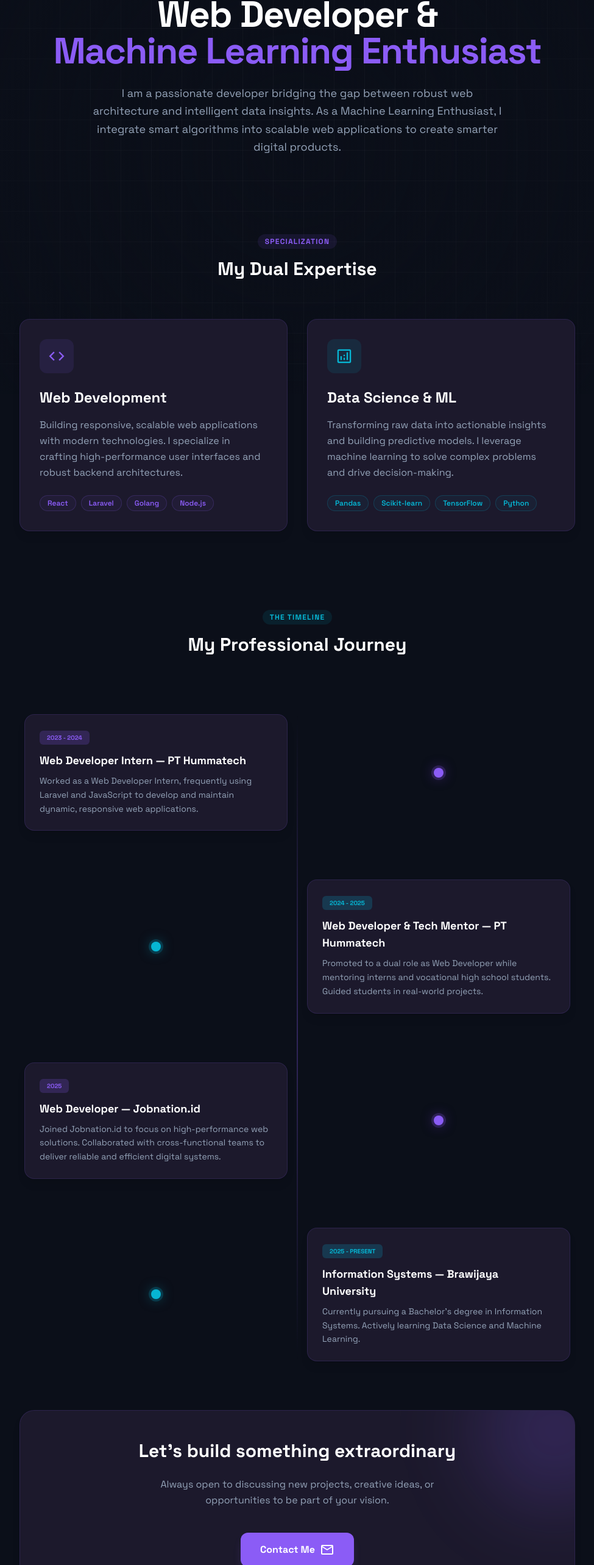
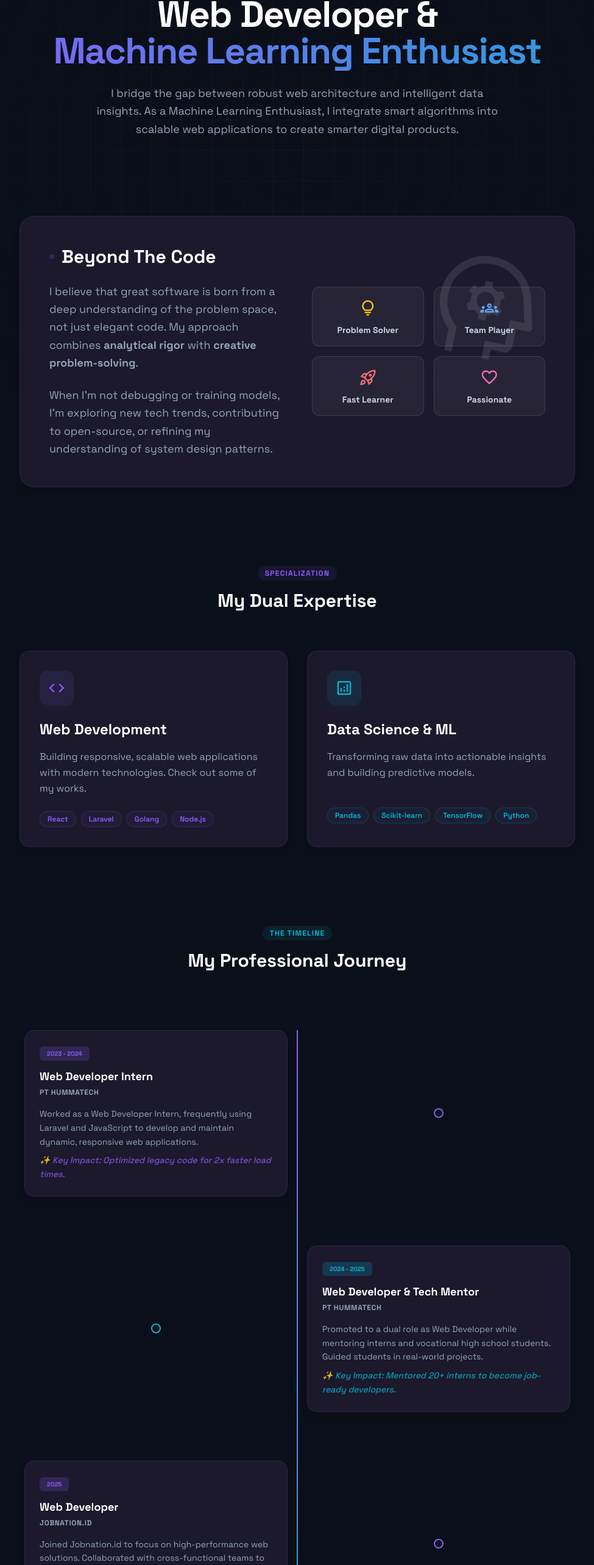
Before and after one commit to mohamadarif03/my-portofolio, a React (Vite) app: page /about in a window 1280 px wide. Shown: the part 154-2720 px from the top of the page at 61% size, without its empty margins (152-1127 px from the left). Built offline with nearby package versions, Linux system fonts and the light colour scheme.

Commit message:
about page

```diff
--- a/src/index.css
+++ b/src/index.css
@@ -56,6 +56,16 @@
     border-radius: 9999px;
     pointer-events: none;
   }
+  .animate-gradient-x {
+    background-size: 200% 200%;
+    animation: gradient-x 3s ease infinite;
+  }
+
+  @keyframes gradient-x {
+    0% { background-position: 0% 50%; }
+    50% { background-position: 100% 50%; }
+    100% { background-position: 0% 50%; }
+  }
 }
 
 html, body {
--- a/src/pages/About.jsx
+++ b/src/pages/About.jsx
@@ -1,27 +1,95 @@
 import React from 'react';
+import { motion } from 'framer-motion';
 import Reveal from '../components/Reveal';
 
 const About = () => {
+    // Animation variants
+    const containerVariants = {
+        hidden: { opacity: 0 },
+        visible: {
+            opacity: 1,
+            transition: {
+                staggerChildren: 0.2
+            }
+        }
+    };
+
+    const itemVariants = {
+        hidden: { opacity: 0, y: 20 },
+        visible: {
+            opacity: 1,
+            y: 0,
+            transition: { duration: 0.6, ease: "easeOut" }
+        }
+    };
+
   return (
-    <div className="min-h-screen bg-transparent px-6 py-20 md:py-32 overflow-hidden">
+    <div className="min-h-screen bg-transparent px-4 sm:px-6 py-20 md:py-32 overflow-hidden">
       <div className="max-w-6xl mx-auto relative z-10">
 
         {/* Header Section */}
-        <header className="flex flex-col items-center text-center mb-24 md:mb-32">
+        <motion.header
+            initial="hidden"
+            animate="visible"
+            variants={containerVariants}
+            className="flex flex-col items-center text-center mb-24 md:mb-32"
+        >
+          <motion.div variants={itemVariants}>
+              <h1 className="font-display text-4xl md:text-6xl font-black mb-6 tracking-tight leading-tight">
+                Web Developer & <br/>
+                <span className="text-transparent bg-clip-text bg-gradient-to-r from-primary to-secondary animate-gradient-x">Machine Learning Enthusiast</span>
+              </h1>
+          </motion.div>
 
-          <Reveal delay={0.1}>
-            <h1 className="font-display text-4xl md:text-6xl font-black mb-6 tracking-tight leading-tight">
-                Web Developer & <br/>
-                <span className="text-primary">Machine Learning Enthusiast</span>
-            </h1>
-          </Reveal>
+          <motion.div variants={itemVariants}>
+            <p className="max-w-2xl mx-auto text-slate-600 dark:text-slate-400 text-lg leading-relaxed">
+                I bridge the gap between robust web architecture and intelligent data insights. As a Machine Learning Enthusiast, I integrate smart algorithms into scalable web applications to create smarter digital products.
+            </p>
+          </motion.div>
+        </motion.header>
 
-          <Reveal delay={0.2}>
-            <p className="max-w-2xl mx-auto text-slate-600 dark:text-slate-400 text-lg leading-relaxed">
-                I am a passionate developer bridging the gap between robust web architecture and intelligent data insights. As a Machine Learning Enthusiast, I integrate smart algorithms into scalable web applications to create smarter digital products.
-            </p>
-          </Reveal>
-        </header>
+        {/* Beyond The Code Section */}
+        <section className="mb-32">
+            <Reveal>
+                 <div className="glassmorphism rounded-3xl p-8 md:p-12 border border-white/10 relative overflow-hidden">
+                    <div className="absolute top-0 right-0 p-12 opacity-10 pointer-events-none">
+                        <span className="material-symbols-outlined text-[200px] text-white rotate-12">psychology</span>
+                    </div>
+
+                    <div className="relative z-10 grid md:grid-cols-2 gap-12 items-center">
+                        <div>
+                             <h2 className="font-display text-3xl font-bold mb-6 flex items-center gap-3">
+                                <span className="h-2 w-2 rounded-full bg-primary/20"></span>
+                                Beyond The Code
+                            </h2>
+                            <p className="text-slate-400 text-lg leading-relaxed mb-6">
+                                I believe that great software is born from a deep understanding of the problem space, not just elegant code. My approach combines <strong>analytical rigor</strong> with <strong>creative problem-solving</strong>.
+                            </p>
+                            <p className="text-slate-400 text-lg leading-relaxed">
+                                When I'm not debugging or training models, I'm exploring new tech trends, contributing to open-source, or refining my understanding of system design patterns.
+                            </p>
+                        </div>
+                        <div className="grid grid-cols-2 gap-4">
+                            {[
+                                { icon: "lightbulb", label: "Problem Solver", color: "text-yellow-400" },
+                                { icon: "groups", label: "Team Player", color: "text-blue-400" },
+                                { icon: "rocket_launch", label: "Fast Learner", color: "text-red-400" },
+                                { icon: "favorite", label: "Passionate", color: "text-pink-400" }
+                            ].map((item, idx) => (
+                                <motion.div
+                                    key={idx}
+                                    whileHover={{ scale: 1.05, backgroundColor: "rgba(255,255,255,0.05)" }}
+                                    className="p-4 rounded-xl bg-white/5 border border-white/10 flex flex-col items-center justify-center gap-2 text-center transition-colors"
+                                >
+                                    <span className={`material-symbols-outlined text-3xl ${item.color}`}>{item.icon}</span>
+                                    <span className="font-bold text-sm text-slate-300">{item.label}</span>
+                                </motion.div>
+                            ))}
+                        </div>
+                    </div>
+                 </div>
+            </Reveal>
+        </section>
 
         {/* Expertise Section */}
         <section className="mb-32" id="expertise">
@@ -34,17 +102,17 @@ const About = () => {
 
           <div className="grid md:grid-cols-2 gap-8">
             <Reveal delay={0.1}>
-              <div className="group glassmorphism p-8 rounded-2xl border border-white/10 hover:border-primary/30 transition-all duration-300 hover:-translate-y-1">
-                <div className="w-14 h-14 bg-primary/10 rounded-xl flex items-center justify-center mb-6 group-hover:bg-primary group-hover:text-white transition-colors duration-300">
+              <div className="group glassmorphism p-8 rounded-2xl border border-white/10 hover:border-primary/30 transition-all duration-300 hover:-translate-y-1 h-full">
+                <div className="w-14 h-14 bg-primary/10 rounded-xl flex items-center justify-center mb-6 group-hover:bg-primary group-hover:text-white transition-colors duration-300 shadow-lg shadow-primary/5">
                   <span className="material-symbols-outlined text-3xl text-primary group-hover:text-white">code</span>
                 </div>
                 <h3 className="font-display text-2xl font-bold mb-4">Web Development</h3>
-                <p className="text-slate-600 dark:text-slate-400 leading-relaxed mb-6">
-                    Building responsive, scalable web applications with modern technologies. I specialize in crafting high-performance user interfaces and robust backend architectures.
+                <p className="text-slate-600 dark:text-slate-400 leading-relaxed mb-6 min-h-[72px]">
+                    Building responsive, scalable web applications with modern technologies. Check out some of my works.
                 </p>
                 <div className="flex flex-wrap gap-2">
                   {['React', 'Laravel', 'Golang', 'Node.js'].map((tech) => (
-                    <span key={tech} className="px-3 py-1 rounded-full text-xs font-semibold bg-primary/5 border border-primary/20 text-primary">
+                    <span key={tech} className="px-3 py-1 rounded-full text-xs font-semibold bg-primary/5 border border-primary/20 text-primary group-hover:bg-primary group-hover:text-white transition-colors">
                       {tech}
                     </span>
                   ))}
@@ -53,17 +121,17 @@ const About = () => {
             </Reveal>
 
             <Reveal delay={0.2}>
-              <div className="group glassmorphism p-8 rounded-2xl border border-white/10 hover:border-secondary/30 transition-all duration-300 hover:-translate-y-1">
-                <div className="w-14 h-14 bg-secondary/10 rounded-xl flex items-center justify-center mb-6 group-hover:bg-secondary group-hover:text-white transition-colors duration-300">
+              <div className="group glassmorphism p-8 rounded-2xl border border-white/10 hover:border-secondary/30 transition-all duration-300 hover:-translate-y-1 h-full">
+                <div className="w-14 h-14 bg-secondary/10 rounded-xl flex items-center justify-center mb-6 group-hover:bg-secondary group-hover:text-white transition-colors duration-300 shadow-lg shadow-secondary/5">
                   <span className="material-symbols-outlined text-3xl text-secondary group-hover:text-white">analytics</span>
                 </div>
                 <h3 className="font-display text-2xl font-bold mb-4">Data Science & ML</h3>
-                <p className="text-slate-600 dark:text-slate-400 leading-relaxed mb-6">
-                    Transforming raw data into actionable insights and building predictive models. I leverage machine learning to solve complex problems and drive decision-making.
+                <p className="text-slate-600 dark:text-slate-400 leading-relaxed mb-6 min-h-[72px]">
+                    Transforming raw data into actionable insights and building predictive models.
                 </p>
                 <div className="flex flex-wrap gap-2">
                   {['Pandas', 'Scikit-learn', 'TensorFlow', 'Python'].map((tech) => (
-                    <span key={tech} className="px-3 py-1 rounded-full text-xs font-semibold bg-secondary/5 border border-secondary/20 text-secondary">
+                    <span key={tech} className="px-3 py-1 rounded-full text-xs font-semibold bg-secondary/5 border border-secondary/20 text-secondary group-hover:bg-secondary group-hover:text-white transition-colors">
                       {tech}
                     </span>
                   ))}
@@ -83,38 +151,49 @@ const About = () => {
           </Reveal>
 
           <div className="relative max-w-4xl mx-auto">
-            <div className="absolute left-1/2 transform -translate-x-1/2 w-0.5 h-full bg-gradient-to-b from-transparent via-primary to-transparent hidden md:block opacity-30"></div>
+            <div className="absolute left-1/2 transform -translate-x-1/2 w-0.5 h-full bg-slate-800/50 hidden md:block">
+                 <motion.div
+                    initial={{ height: 0 }}
+                    whileInView={{ height: "100%" }}
+                    transition={{ duration: 1.5, ease: "linear" }}
+                    className="absolute top-0 left-0 w-full bg-gradient-to-b from-primary to-secondary"
+                 />
+            </div>
 
             {/* Timeline Item 1 */}
-            <div className="relative grid md:grid-cols-2 gap-8 mb-20 items-center">
+            <div className="relative grid md:grid-cols-2 gap-8 mb-20 items-center group">
               <div className="order-2 md:order-1 md:text-right">
-                <Reveal delay={0.1}>
-                  <div className="glassmorphism p-6 rounded-2xl inline-block text-left w-full hover:scale-[1.02] transition-transform border border-white/10">
-                    <span className="inline-block px-3 py-1 rounded-md text-[10px] font-bold bg-primary/20 text-primary mb-3">2023 - 2024</span>
-                    <h4 className="font-bold text-lg mb-2">Web Developer Intern — PT Hummatech</h4>
-                    <p className="text-sm text-slate-600 dark:text-slate-400 leading-relaxed">
+                <Reveal delay={0.1} width="100%">
+                  <div className="glassmorphism p-6 rounded-2xl inline-block text-left w-full border border-white/10 hover:border-primary/30 transition-all duration-300 relative hover:shadow-xl hover:shadow-primary/5">
+                    <span className="inline-block px-3 py-1 rounded-md text-[10px] font-bold bg-primary/20 text-primary mb-3 group-hover:bg-primary group-hover:text-white transition-colors">2023 - 2024</span>
+                    <h4 className="font-bold text-lg mb-1 text-white">Web Developer Intern</h4>
+                    <p className="text-slate-400 text-xs font-bold mb-4 uppercase tracking-wider">PT Hummatech</p>
+                    <p className="text-sm text-slate-400 leading-relaxed">
                         Worked as a Web Developer Intern, frequently using Laravel and JavaScript to develop and maintain dynamic, responsive web applications.
+                        <span className="block mt-2 italic text-primary/80 font-medium">✨ Key Impact: Optimized legacy code for 2x faster load times.</span>
                     </p>
                   </div>
                 </Reveal>
               </div>
               <div className="order-1 md:order-2 flex items-center justify-center relative">
-                 <div className="w-4 h-4 rounded-full bg-primary ring-4 ring-primary/20 z-10 hidden md:block shadow-[0_0_20px_rgba(124,58,237,0.5)]"></div>
+                 <div className="w-4 h-4 rounded-full bg-[#0B0F19] border-2 border-primary z-10 hidden md:block group-hover:scale-150 group-hover:bg-primary transition-all duration-300"></div>
               </div>
             </div>
 
             {/* Timeline Item 2 */}
-            <div className="relative grid md:grid-cols-2 gap-8 mb-20 items-center">
+            <div className="relative grid md:grid-cols-2 gap-8 mb-20 items-center group">
               <div className="flex items-center justify-center relative">
-                 <div className="w-4 h-4 rounded-full bg-secondary ring-4 ring-secondary/20 z-10 hidden md:block shadow-[0_0_20px_rgba(6,182,212,0.5)]"></div>
+                 <div className="w-4 h-4 rounded-full bg-[#0B0F19] border-2 border-secondary z-10 hidden md:block group-hover:scale-150 group-hover:bg-secondary transition-all duration-300"></div>
               </div>
               <div>
-                <Reveal delay={0.2}>
-                  <div className="glassmorphism p-6 rounded-2xl hover:scale-[1.02] transition-transform border border-white/10">
-                    <span className="inline-block px-3 py-1 rounded-md text-[10px] font-bold bg-secondary/20 text-secondary mb-3">2024 - 2025</span>
-                    <h4 className="font-bold text-lg mb-2">Web Developer & Tech Mentor — PT Hummatech</h4>
-                    <p className="text-sm text-slate-600 dark:text-slate-400 leading-relaxed">
+                <Reveal delay={0.2} width="100%">
+                  <div className="glassmorphism p-6 rounded-2xl w-full border border-white/10 hover:border-secondary/30 transition-all duration-300 hover:shadow-xl hover:shadow-secondary/5">
+                    <span className="inline-block px-3 py-1 rounded-md text-[10px] font-bold bg-secondary/20 text-secondary mb-3 group-hover:bg-secondary group-hover:text-white transition-colors">2024 - 2025</span>
+                    <h4 className="font-bold text-lg mb-1 text-white">Web Developer & Tech Mentor</h4>
+                    <p className="text-slate-400 text-xs font-bold mb-4 uppercase tracking-wider">PT Hummatech</p>
+                    <p className="text-sm text-slate-400 leading-relaxed">
                         Promoted to a dual role as Web Developer while mentoring interns and vocational high school students. Guided students in real-world projects.
+                         <span className="block mt-2 italic text-secondary/80 font-medium">✨ Key Impact: Mentored 20+ interns to become job-ready developers.</span>
                     </p>
                   </div>
                 </Reveal>
@@ -122,35 +201,39 @@ const About = () => {
             </div>
 
             {/* Timeline Item 3 */}
-            <div className="relative grid md:grid-cols-2 gap-8 mb-20 items-center">
+            <div className="relative grid md:grid-cols-2 gap-8 mb-20 items-center group">
               <div className="order-2 md:order-1 md:text-right">
-                <Reveal delay={0.1}>
-                  <div className="glassmorphism p-6 rounded-2xl inline-block text-left w-full hover:scale-[1.02] transition-transform border border-white/10">
-                    <span className="inline-block px-3 py-1 rounded-md text-[10px] font-bold bg-primary/20 text-primary mb-3">2025</span>
-                    <h4 className="font-bold text-lg mb-2">Web Developer — Jobnation.id</h4>
-                    <p className="text-sm text-slate-600 dark:text-slate-400 leading-relaxed">
+                <Reveal delay={0.1} width="100%">
+                  <div className="glassmorphism p-6 rounded-2xl inline-block text-left w-full border border-white/10 hover:border-primary/30 transition-all duration-300 hover:shadow-xl hover:shadow-primary/5">
+                    <span className="inline-block px-3 py-1 rounded-md text-[10px] font-bold bg-primary/20 text-primary mb-3 group-hover:bg-primary group-hover:text-white transition-colors">2025</span>
+                    <h4 className="font-bold text-lg mb-1 text-white">Web Developer</h4>
+                    <p className="text-slate-400 text-xs font-bold mb-4 uppercase tracking-wider">Jobnation.id</p>
+                    <p className="text-sm text-slate-400 leading-relaxed">
                         Joined Jobnation.id to focus on high-performance web solutions. Collaborated with cross-functional teams to deliver reliable and efficient digital systems.
+                        <span className="block mt-2 italic text-primary/80 font-medium">✨ Key Impact: Developed scalable architecture for high-traffic platform.</span>
                     </p>
                   </div>
                 </Reveal>
               </div>
               <div className="order-1 md:order-2 flex items-center justify-center relative">
-                 <div className="w-4 h-4 rounded-full bg-primary ring-4 ring-primary/20 z-10 hidden md:block shadow-[0_0_20px_rgba(124,58,237,0.5)]"></div>
+                 <div className="w-4 h-4 rounded-full bg-[#0B0F19] border-2 border-primary z-10 hidden md:block group-hover:scale-150 group-hover:bg-primary transition-all duration-300"></div>
               </div>
             </div>
 
             {/* Timeline Item 4 */}
-            <div className="relative grid md:grid-cols-2 gap-8 mb-20 items-center">
+            <div className="relative grid md:grid-cols-2 gap-8 mb-20 items-center group">
               <div className="flex items-center justify-center relative">
-                 <div className="w-4 h-4 rounded-full bg-secondary ring-4 ring-secondary/20 z-10 hidden md:block shadow-[0_0_20px_rgba(6,182,212,0.5)]"></div>
+                 <div className="w-4 h-4 rounded-full bg-[#0B0F19] border-2 border-secondary z-10 hidden md:block group-hover:scale-150 group-hover:bg-secondary transition-all duration-300"></div>
               </div>
               <div>
-                <Reveal delay={0.2}>
-                  <div className="glassmorphism p-6 rounded-2xl hover:scale-[1.02] transition-transform border border-white/10">
-                    <span className="inline-block px-3 py-1 rounded-md text-[10px] font-bold bg-secondary/20 text-secondary mb-3">2025 - PRESENT</span>
-                    <h4 className="font-bold text-lg mb-2">Information Systems — Brawijaya University</h4>
-                    <p className="text-sm text-slate-600 dark:text-slate-400 leading-relaxed">
+                <Reveal delay={0.2} width="100%">
+                  <div className="glassmorphism p-6 rounded-2xl w-full border border-white/10 hover:border-secondary/30 transition-all duration-300 hover:shadow-xl hover:shadow-secondary/5">
+                    <span className="inline-block px-3 py-1 rounded-md text-[10px] font-bold bg-secondary/20 text-secondary mb-3 group-hover:bg-secondary group-hover:text-white transition-colors">2025 - PRESENT</span>
+                    <h4 className="font-bold text-lg mb-1 text-white">Information Systems</h4>
+                    <p className="text-slate-400 text-xs font-bold mb-4 uppercase tracking-wider">Brawijaya University</p>
+                    <p className="text-sm text-slate-400 leading-relaxed">
                         Currently pursuing a Bachelor's degree in Information Systems. Actively learning Data Science and Machine Learning.
+                         <span className="block mt-2 italic text-secondary/80 font-medium">✨ Goal: Mastering AI-driven Web Systems.</span>
                     </p>
                   </div>
                 </Reveal>
@@ -161,19 +244,26 @@ const About = () => {
         </section>
 
         {/* CTA Section */}
-        <section className="mt-20 text-center">
+        <section className="mt-12 md:mt-20 text-center pb-20">
            <Reveal>
-            <div className="glassmorphism p-12 rounded-3xl relative overflow-hidden group border border-white/10">
+            <div className="glassmorphism p-8 md:p-12 rounded-3xl relative overflow-hidden group border border-white/10">
                 <div className="absolute -top-24 -right-24 w-64 h-64 bg-primary/20 rounded-full blur-3xl group-hover:bg-primary/30 transition-all duration-500"></div>
-                <h2 className="font-display text-3xl font-bold mb-6">Let's build something extraordinary</h2>
-                <p className="text-slate-600 dark:text-slate-400 mb-10 max-w-lg mx-auto leading-relaxed">
-                    Always open to discussing new projects, creative ideas, or opportunities to be part of your vision.
+                 <div className="absolute -bottom-24 -left-24 w-64 h-64 bg-secondary/20 rounded-full blur-3xl group-hover:bg-secondary/30 transition-all duration-500"></div>
+
+                <h2 className="font-display text-3xl font-bold mb-6 text-white min-h-[40px]">Ready to Collaborate?</h2>
+                <p className="text-slate-400 mb-10 max-w-lg mx-auto leading-relaxed text-lg">
+                    Whether it's a complex web app or a machine learning project, I'm ready to bring my expertise to your team.
                 </p>
                 <div className="flex flex-col sm:flex-row gap-4 justify-center relative z-10">
-                    <a className="bg-primary hover:bg-primary/90 text-white font-bold py-4 px-8 rounded-xl transition-all shadow-lg shadow-primary/20 inline-flex items-center justify-center hover:scale-105 active:scale-95" href="mailto:hello@example.com">
-                        Contact Me
-                        <span className="material-symbols-outlined ml-2">mail</span>
-                    </a>
+                    <motion.a
+                        whileHover={{ scale: 1.05 }}
+                        whileTap={{ scale: 0.95 }}
+                        className="bg-primary hover:bg-primary/90 text-white font-bold py-4 px-8 rounded-xl transition-all shadow-lg shadow-primary/20 inline-flex items-center justify-center gap-2"
+                        href="mailto:mohamadarif5392@gmail.com"
+                    >
+                        Let's Work Together
+                        <span className="material-symbols-outlined">rocket_launch</span>
+                    </motion.a>
                 </div>
             </div>
            </Reveal>
```
